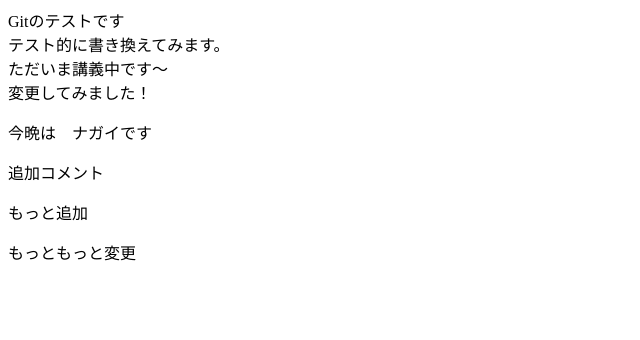
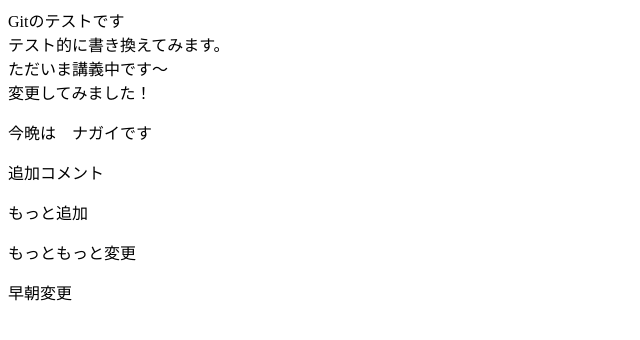
Before and after one commit to N-kazu42/gittest1, a plain HTML site: page index.html in a window 1280 px wide. Shown: the whole page, without its empty margins (0-640 px from the left). Drawn offline with Linux system fonts and the light colour scheme.

Commit message:
結果にコミット

```diff
--- a/index.html
+++ b/index.html
@@ -15,5 +15,6 @@
     <p>追加コメント</p>
     <p>もっと追加</p>
     <p>もっともっと変更</p>
+    <p>早朝変更</p>
 </body>
 </html>
```
